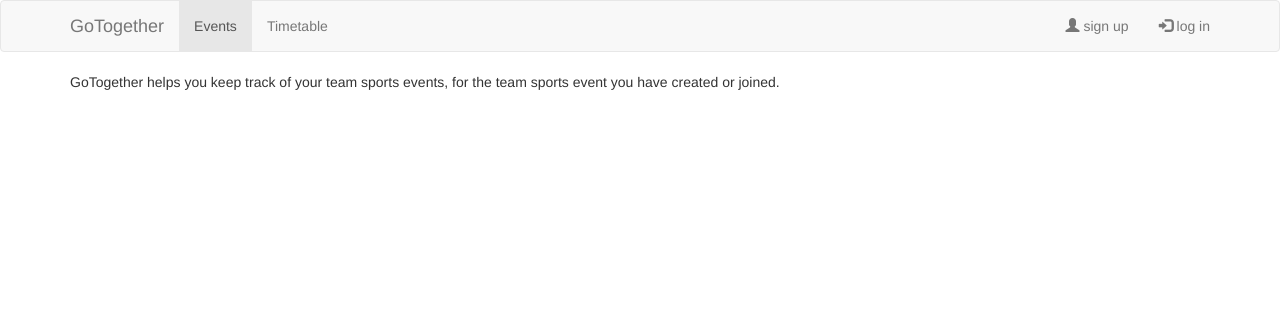
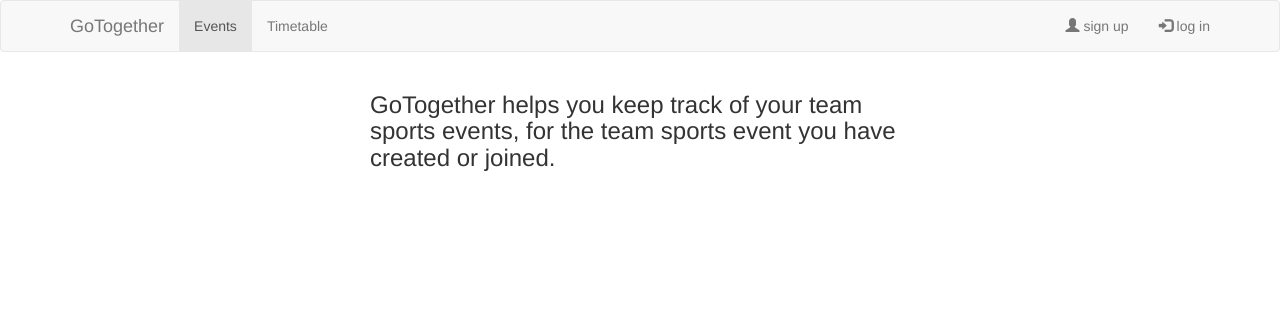
Before and after one commit to GRP-Team-04/GoTogether, a Django app: page / in a window 1280 px wide. Shown: the top 312 px of the page. Run offline with Django 3.2, Linux system fonts and the light colour scheme; some libraries are stand-ins or nearby versions.

Commit message:
modified index page font size

```diff
--- a/team_sports_app/templates/team_sports_app/index.html
+++ b/team_sports_app/templates/team_sports_app/index.html
@@ -1,7 +1,8 @@
 {% extends "team_sports_app/base.html" %}
 
 {% block content  %}
-
-<p>GoTogether helps you keep track of your team sports events, for the team sports event you have created or joined.</p>
-
+<div class="col-sm-3"></div>
+<div class="col-sm-6 "><h3 class="header">GoTogether helps you keep track of your team sports events,
+  for the team sports event you have created or joined.</h3></div>
+<div class="col-sm-3"></div>
 {% endblock content %}
```
